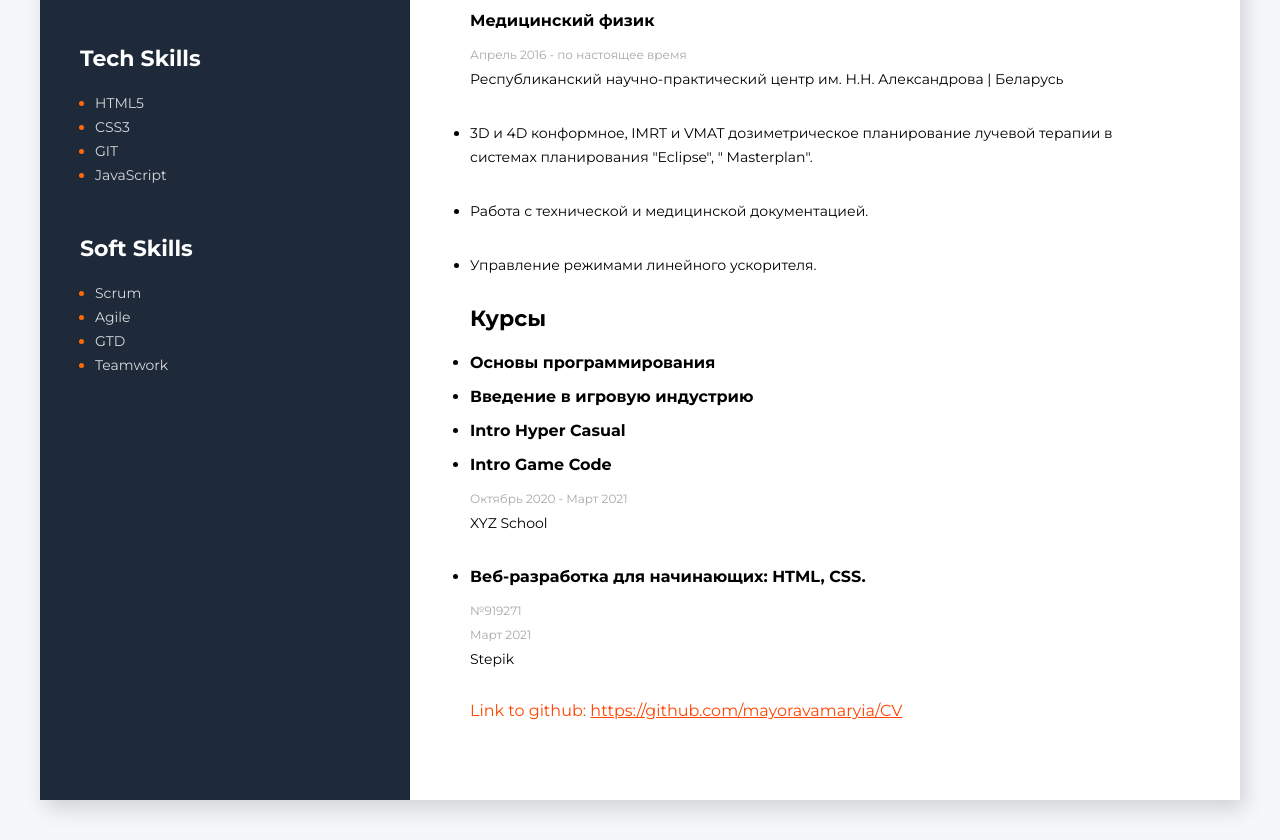
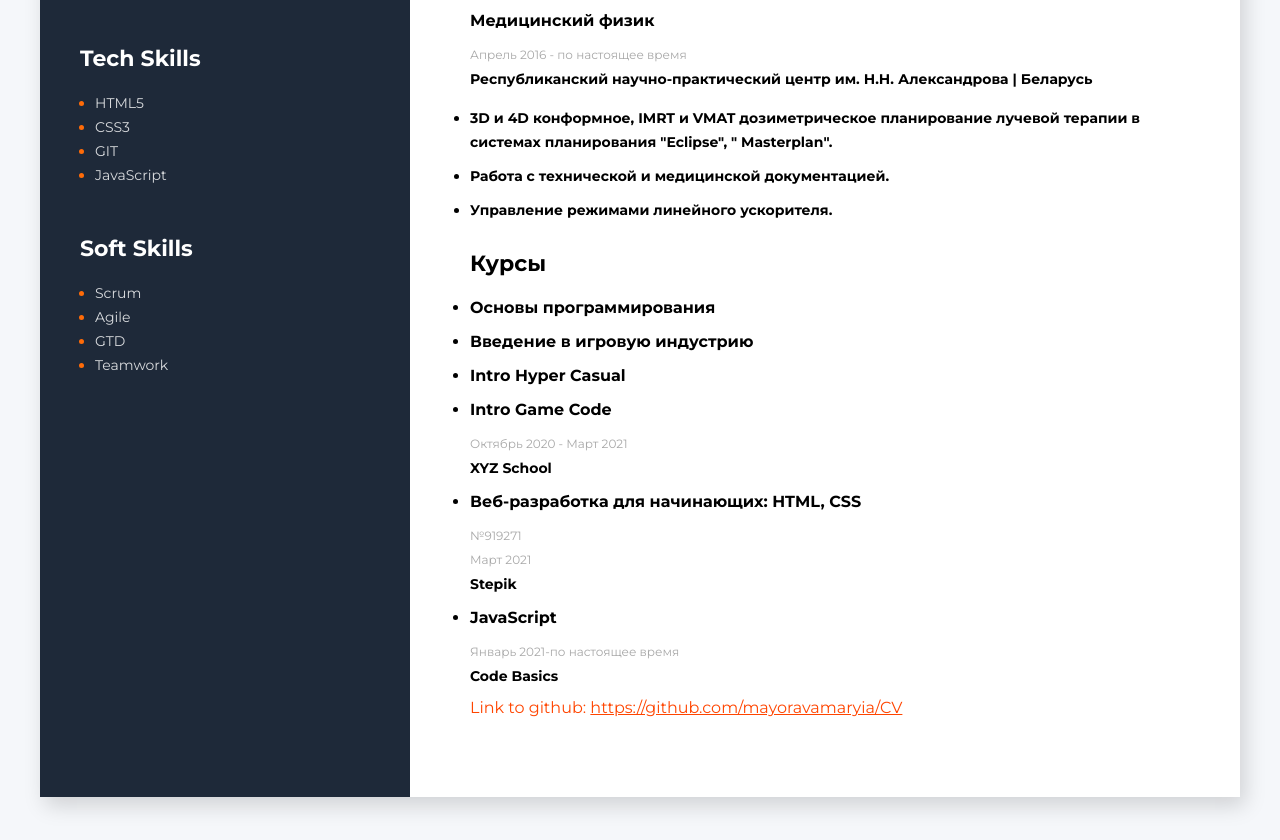
Before and after one commit to mayoravamaryia/CV, a plain HTML site: page index.html in a window 1280 px wide. Shown: the part 560-1400 px from the top of the page. Drawn offline with Linux system fonts and the light colour scheme.

Commit message:
Fix21.03

```diff
--- a/CSS/style.css
+++ b/CSS/style.css
@@ -213,9 +213,9 @@ body {
 .profession-duties-item {
   color: #000;
   font-size: 14px;
-  font-weight: 500;
+  font-weight: 600;
   line-height: 24px;
-  margin-bottom: 30px;
+  margin-bottom: 10px;
 }
 
 .education-title {
--- a/index.html
+++ b/index.html
@@ -135,13 +135,19 @@
                       <span class="profession-divider">
                           <p class="profession-duties-item">XYZ School</p>
                           <li>
-                              <h4 class="profession-title">Веб-разработка для начинающих: HTML, CSS.</h4>
+                              <h4 class="profession-title">Веб-разработка для начинающих: HTML, CSS</h4>
                           </li>
                           <span class="profession-period">№919271 </span></br>
                           <span class="profession-period">Март 2021 </span>
                           <span class="profession-divider">
                               <p class="profession-duties-item">Stepik</p>
-                  </ul>
+                              <li>
+                                  <h4 class="profession-title">JavaScript</h4>
+                              </li>
+                             <span class="profession-period">Январь 2021-по настоящее время</span>
+                              <span class="profession-divider">
+                                  <p class="profession-duties-item">Code Basics</p>
+</ul>
                   <!-- Link to GIT-->
                   <div>
                       <span class="Link-to-git">Link to github:</span> <a class="Link-to-git" href=https://github.com/mayoravamaryia/CV>https://github.com/mayoravamaryia/CV</a>
```
Also changed, not shown: 1 other file.
